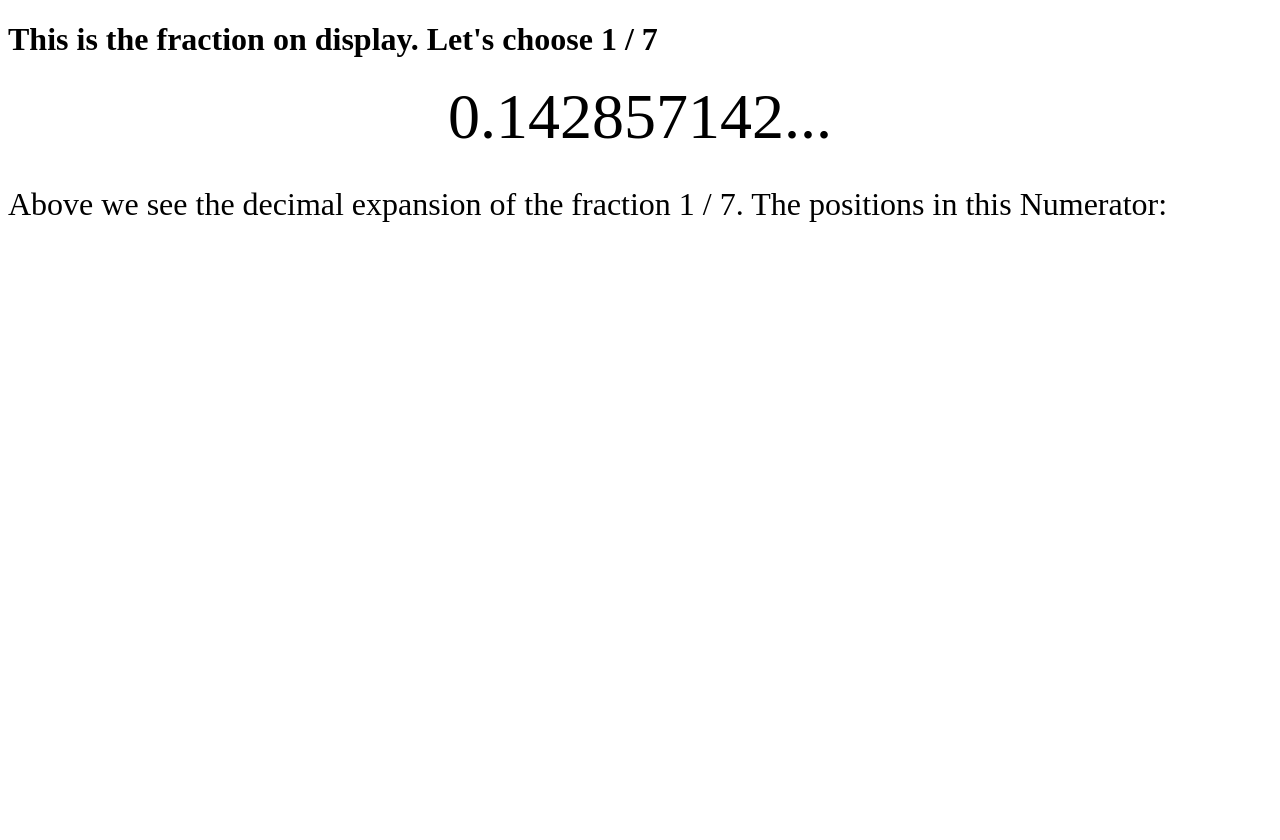
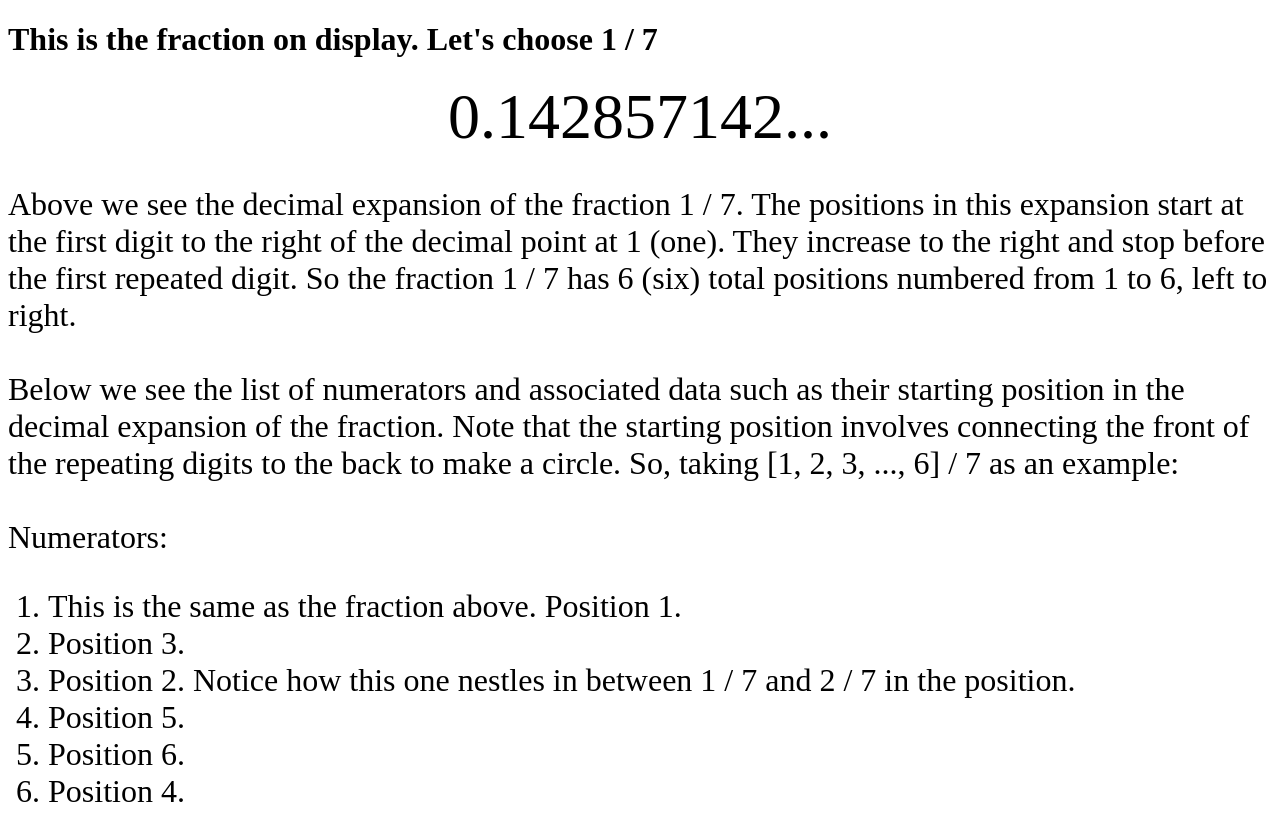
Before and after one commit to ttukbaegi-dev/FractionPatterns, a plain HTML site: page pages/0000-explanation.html in a window 1280 px wide. Before the commit the page ends 800 px from the top, so only its background shows below. Drawn offline with Linux system fonts and the light colour scheme.

Commit message:
explanation, denominator=1 done

```diff
--- a/pages/0000-explanation.html
+++ b/pages/0000-explanation.html
@@ -23,7 +23,33 @@
         </div>
         <p class="numerator">
             Above we see the decimal expansion of the fraction 1 / 7.
-            The positions in this  Numerator:</p>
-        <ol class="numerator"></ol>
+            The positions in this expansion start at the first digit to the
+            right of the decimal point at 1 (one). They increase to the right
+            and stop before the first repeated digit. So the fraction 1 / 7 has
+            6 (six) total positions numbered from 1 to 6, left to right. <br><br>
+
+            Below we see the list of numerators and associated data such as their
+            starting position in the decimal expansion of the fraction. Note that
+            the starting position involves connecting the front of the repeating
+            digits to the back to make a circle. So, taking
+            [1, 2, 3, ..., 6] / 7 as an example: <br><br>
+
+            Numerators:
+        </p>
+        <ol class="numerator">
+            <li>This is the same as the fraction above. Position 1.</li>
+            <li>Position 3.</li>
+            <li>
+                Position 2. Notice how this one nestles in between
+                1 / 7 and 2 / 7 in the position.
+            </li>
+            <li>
+                Position 5.
+            </li>
+            <li>
+                Position 6.
+            </li>
+            <li>Position 4.</li>
+        </ol>
     </body>
 </html>
```
